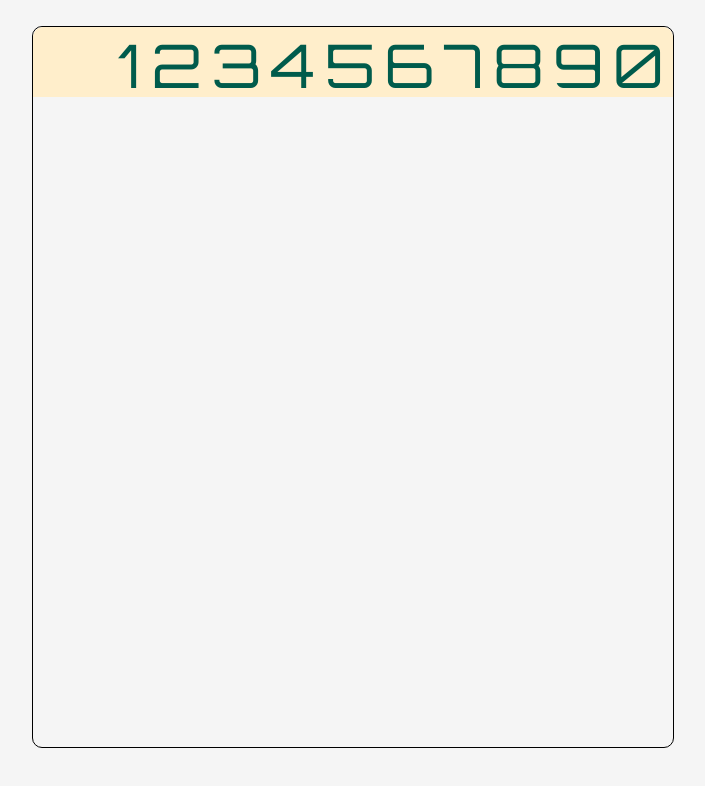
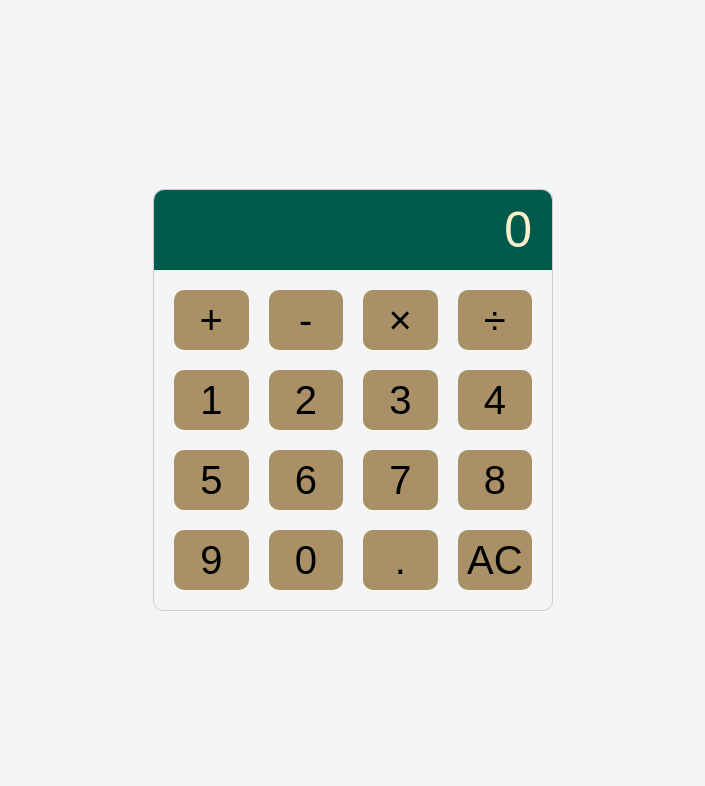
Before and after one commit to LucasSaladini/calculator, a plain HTML site: page index.html in a window 1280 px wide. Shown: the whole page, without its empty margins (287-992 px from the left). Drawn offline with Linux system fonts and the light colour scheme.

Commit message:
Finished buttons layout

```diff
--- a/index.html
+++ b/index.html
@@ -14,10 +14,25 @@
 <body>
     <main>
         <div class="container">
-            <div class="visor">
-                <div class="numbers">1234567890</div>
+            <input type="text" class="screen" value="0" disabled />
+            <div class="buttons">
+                <button class="button" value="+">+</button>
+                <button class="button" value="-">-</button>
+                <button class="button" value="*">&times;</button>
+                <button class="button" value="/">&divide;</button>
+                <button class="button" type="button" value="1">1</button>
+                <button class="button" type="button" value="2">2</button>
+                <button class="button" type="button" value="3">3</button>
+                <button class="button" type="button" value="4">4</button>
+                <button class="button" type="button" value="5">5</button>
+                <button class="button" type="button" value="6">6</button>
+                <button class="button" type="button" value="7">7</button>
+                <button class="button" type="button" value="8">8</button>
+                <button class="button" type="button" value="9">9</button>
+                <button class="button" type="button" value="0">0</button>
+                <button class="button" type="button" value=".">.</button>
+                <button class="button" type="button" value="all-clear">AC</button>
             </div>
-            <div class="buttons"></div>
         </div>
     </main>
 
--- a/style.css
+++ b/style.css
@@ -1,8 +1,3 @@
-* {
-    margin: 0;
-    padding: 0;
-}
-
 :root {
     --beige: #e1c699;
     --lightbeige: #ffeecb;
@@ -10,30 +5,61 @@
     --green: #005b4c;
 }
 
+html {
+    font-size: 62.5%;
+    box-sizing: border-box;
+}
+
+*,
+*::before,
+*::after {
+    margin: 0;
+    padding: 0;
+    box-sizing: inherit;
+}
+
 body {
     background: whitesmoke;
 }
 
 .container {
-    width: 50%;
-    height: 90vh;
-    display: flex;
-    border: 1px solid black;
+    border: 1px solid #ccc;
     border-radius: 10px;
-    margin: 2% auto;
+    position: absolute;
+    top: 50%;
+    left: 50%;
+    transform: translate(-50%, -50%);
+    width: 400px;
 }
 
-.visor {
+.screen {
     width: 100%;
-    height: 70px;
-    background: var(--lightbeige);
+    font-size: 5rem;
+    height: 80px;
+    border: none;
+    background: var(--green);
+    color: var(--lightbeige);
     border-radius: 10px 10px 0 0;
+    text-align: right;
+    padding-right: 20px;
+    padding-left: 10px;
 }
 
-.visor .numbers {
-    color: var(--green);
-    font-size: 60px;
-    font-family: 'Orbitron', sans-serif;
-    letter-spacing: 10px;
-    text-align: right;
+button {
+    height: 60px;
+    background: var(--darkbeige);
+    border-radius: 10px;
+    border: none;
+    font-size: 40px;
 }
+
+button:hover {
+    background: var(--beige);
+}
+
+.buttons {
+    display: grid;
+    grid-template-columns: repeat(4, 1fr);
+    grid-gap: 20px;
+    padding: 20px;
+}
```
